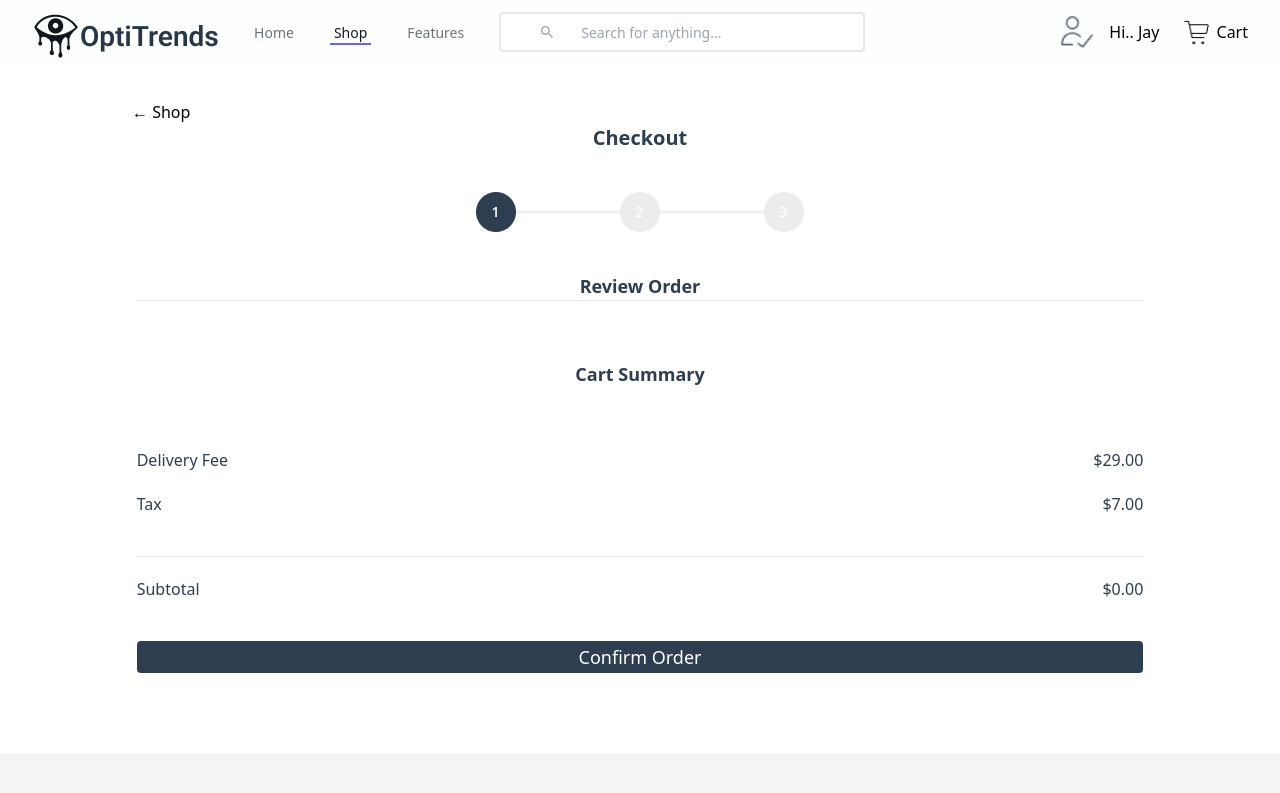
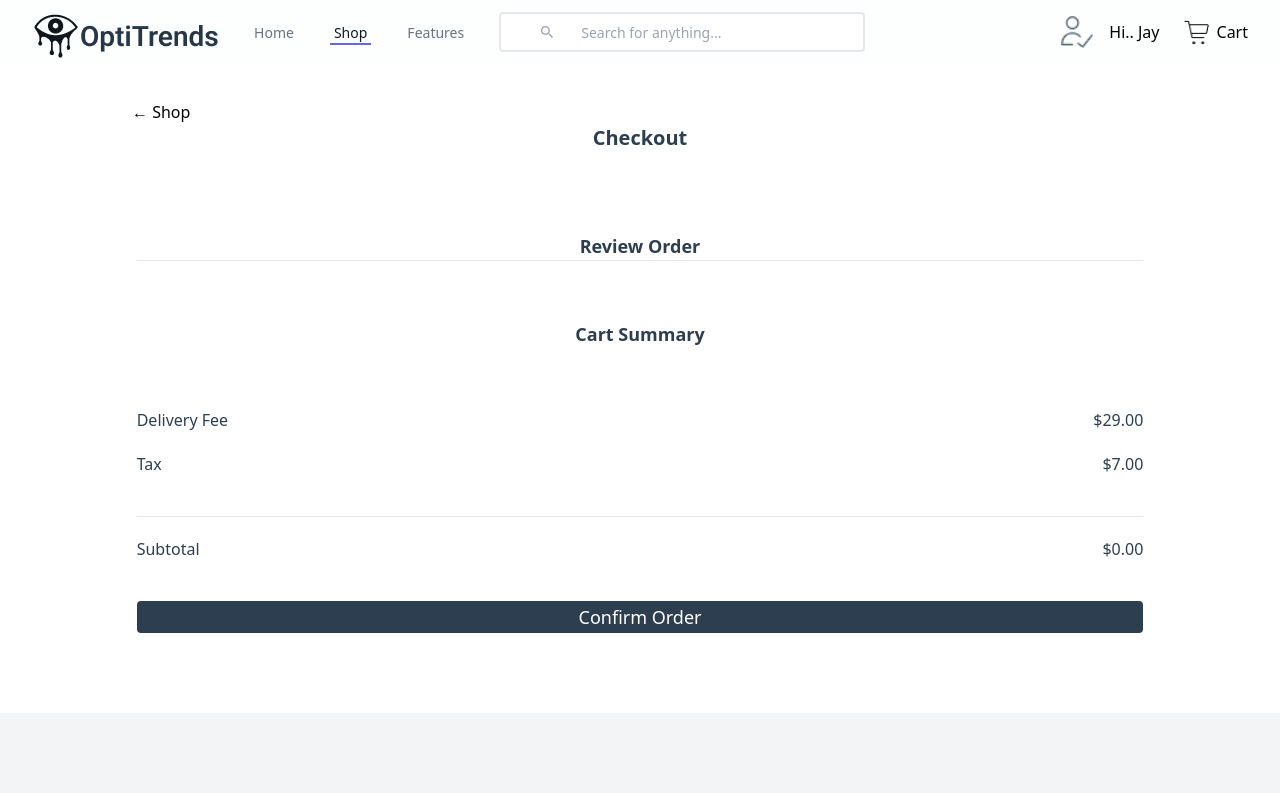
Before and after one commit to itsAakashz/ecom-OptiTrends, a React (Vite) app in the folder OptiTrend/: page /checkout_summary in a window 1280 px wide. Shown: the top 793 px of the page. Built offline with nearby package versions, Linux system fonts and the light colour scheme.

Commit message:
Update checkout_summary.jsx

```diff
--- a/OptiTrend/src/pages/checkout_summary.jsx
+++ b/OptiTrend/src/pages/checkout_summary.jsx
@@ -1,4 +1,5 @@
 import React, { useState, useEffect } from "react";
+import progress from "../assets/images/progress1.png"
 import { useSelector } from "react-redux";
 import { Link } from "react-router-dom";
 import { GoDotFill } from "react-icons/go";
@@ -24,7 +25,7 @@ const Checkout_Summary = () => {
         </Link>
         <p className="text-center font-bold text-xl text-[#2C3E50]">Checkout</p>
         <img
-          src="src/assets/images/progress1.png"
+          src=""
           className="self-center m-10 mx-auto w-2/3 lg:w-auto"
         />
         <p className="text-center text-lg font-semibold text-[#2C3E50]">
```
